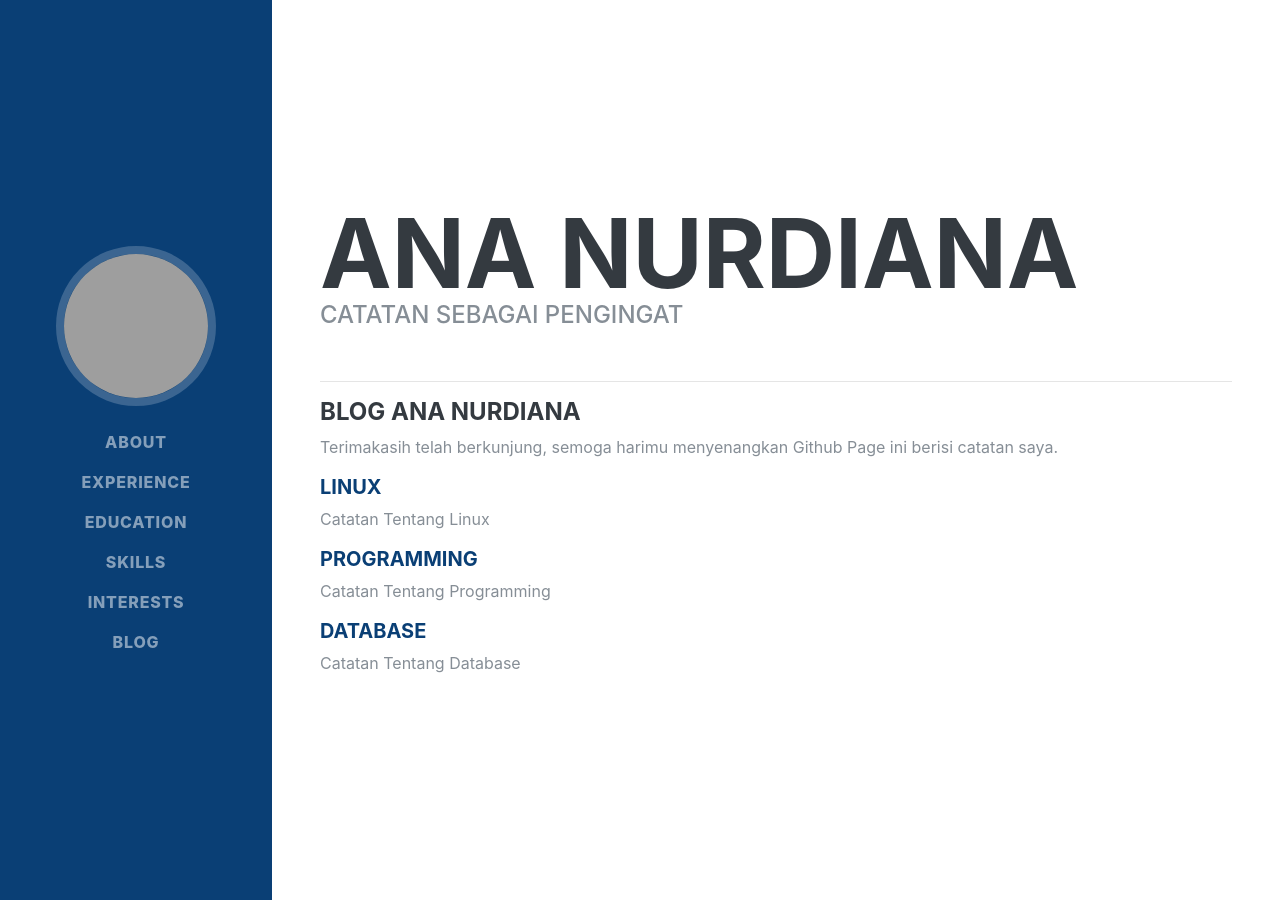
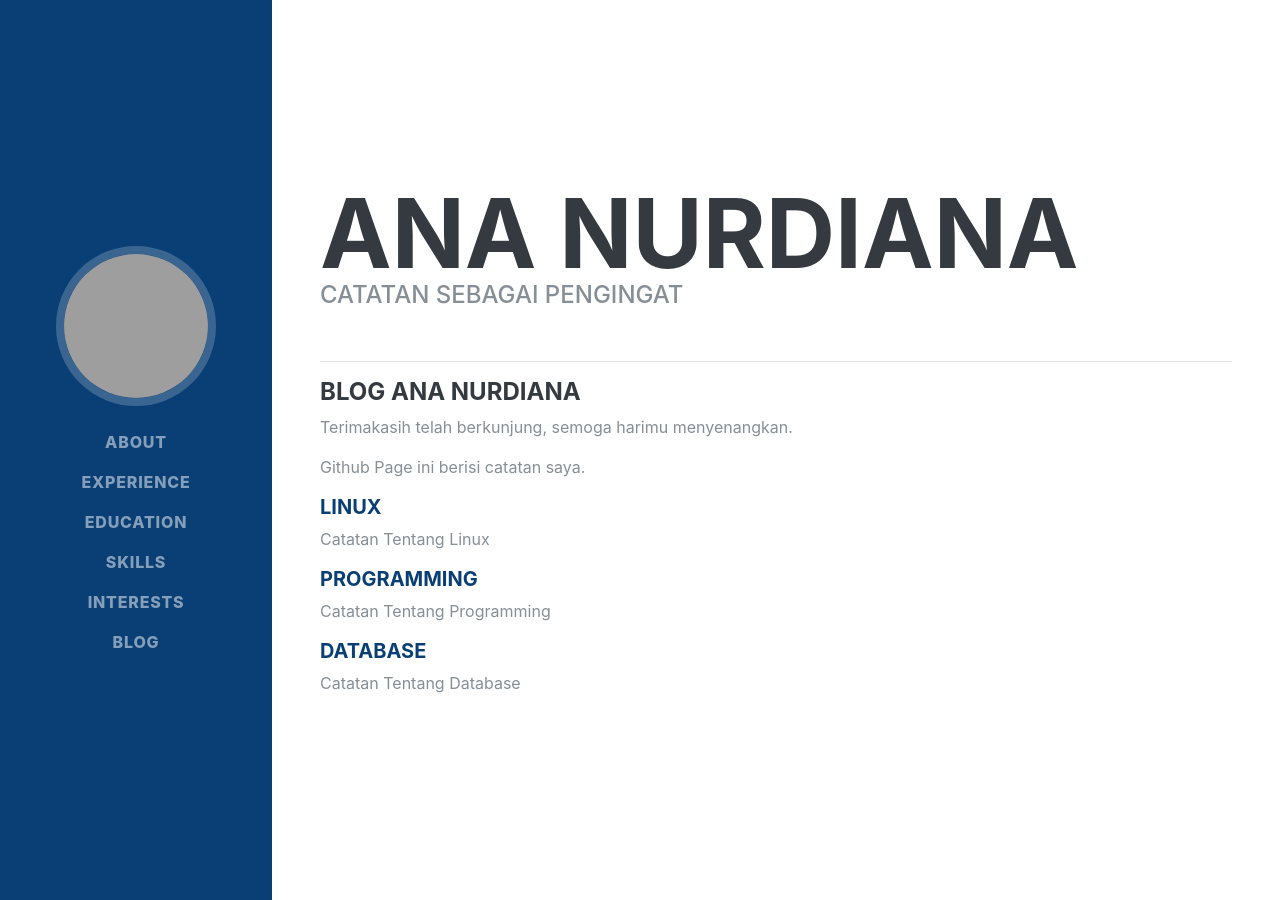
Before and after one commit to ananurdiana/ananurdiana.github.io, a Jekyll site: the page built from blog/index.md, in a window 1280 px wide. Built offline with Jekyll 4.4.1, drawn with Linux system fonts in a browser that asks for light colours; some web fonts are replaced; our own code applies the rules of GitHub Pages for plain Markdown files; grey boxes are pictures that could not be loaded.

```diff
--- a/blog/index.md
+++ b/blog/index.md
@@ -1,6 +1,7 @@
 #### Blog Ana Nurdiana
 
-Terimakasih telah berkunjung, semoga harimu menyenangkan
+Terimakasih telah berkunjung, semoga harimu menyenangkan.
+
 Github Page ini berisi catatan saya.
 
 ##### [Linux](/blog/linux/)
```
